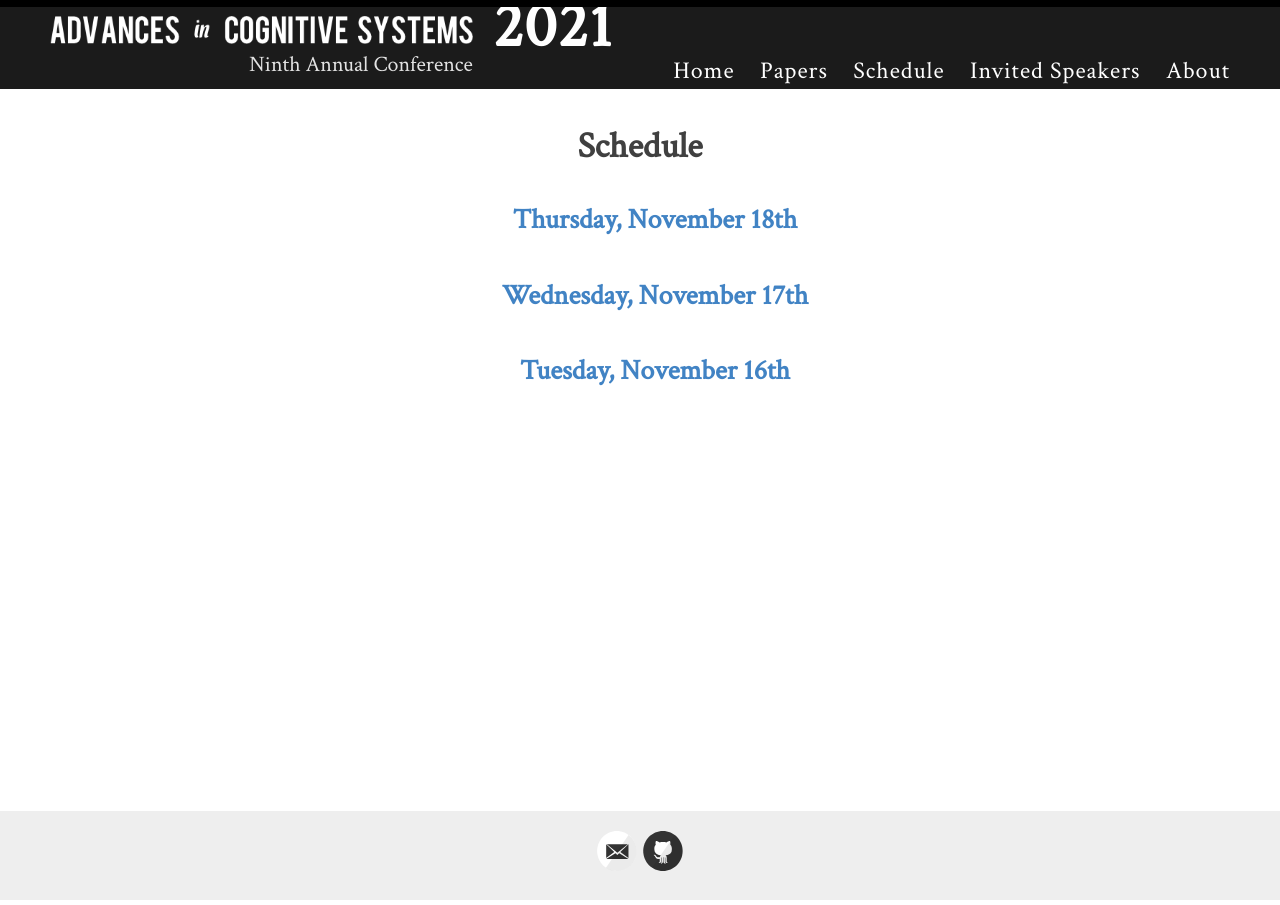
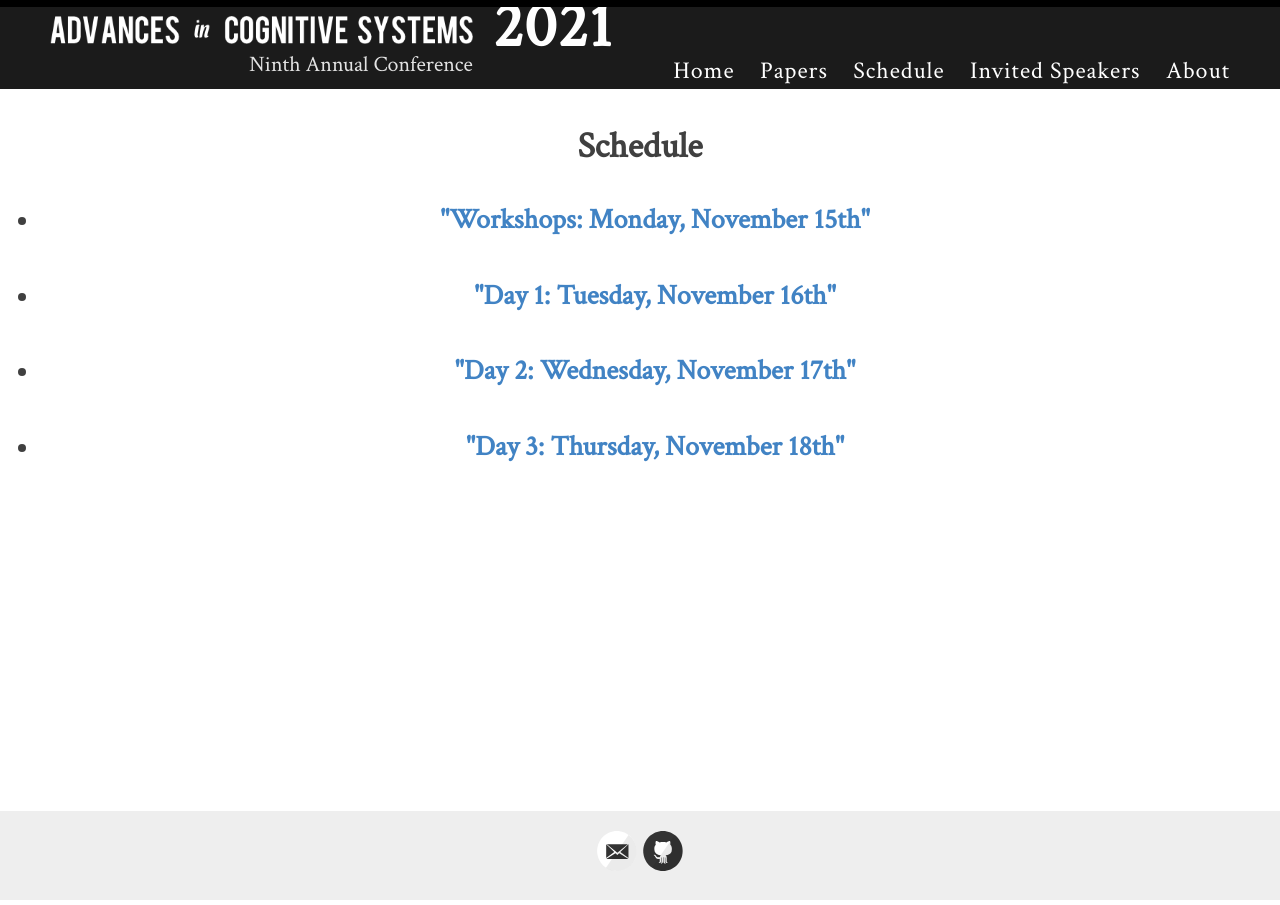
Before and after one commit to AdvancesInCognitiveSystems/acs2021, a Jekyll site: the page built from _pages/schedule-new.md, in a window 1280 px wide. Built offline with Jekyll 4.4.1, drawn with Linux system fonts in a browser that asks for light colours.

Commit message:
change to manual list

```diff
--- a/_pages/schedule-new.md
+++ b/_pages/schedule-new.md
@@ -5,9 +5,26 @@ permalink: /schedule/
 ---
 
 <ul>
-  {% for post in site.posts %}
+ <li>
     <h3>
-      <a href="/acs{{ post.url }}">{{ post.title }}</a>
+      <a href="({{ site.baseurl}}/posts/2021-11-15-monday-day0">"Workshops: Monday, November 15th"</a>
     </h3>
-  {% endfor %}
+ </li>
+
+ <li>
+    <h3>
+      <a href="({{ site.baseurl}}/posts/2021-11-16-tuesday-day1">"Day 1: Tuesday, November 16th"</a>
+    </h3>
+ </li>
+  <li>
+    <h3>
+      <a href="({{ site.baseurl}}/posts/2021-11-16-wednesday-day2">"Day 2: Wednesday, November 17th"</a>
+    </h3>
+ </li>
+  <li>
+    <h3>
+      <a href="({{ site.baseurl}}/posts/2021-11-16-thursday-day3">"Day 3: Thursday, November 18th"</a>
+    </h3>
+ </li>
+
 </ul>
```
